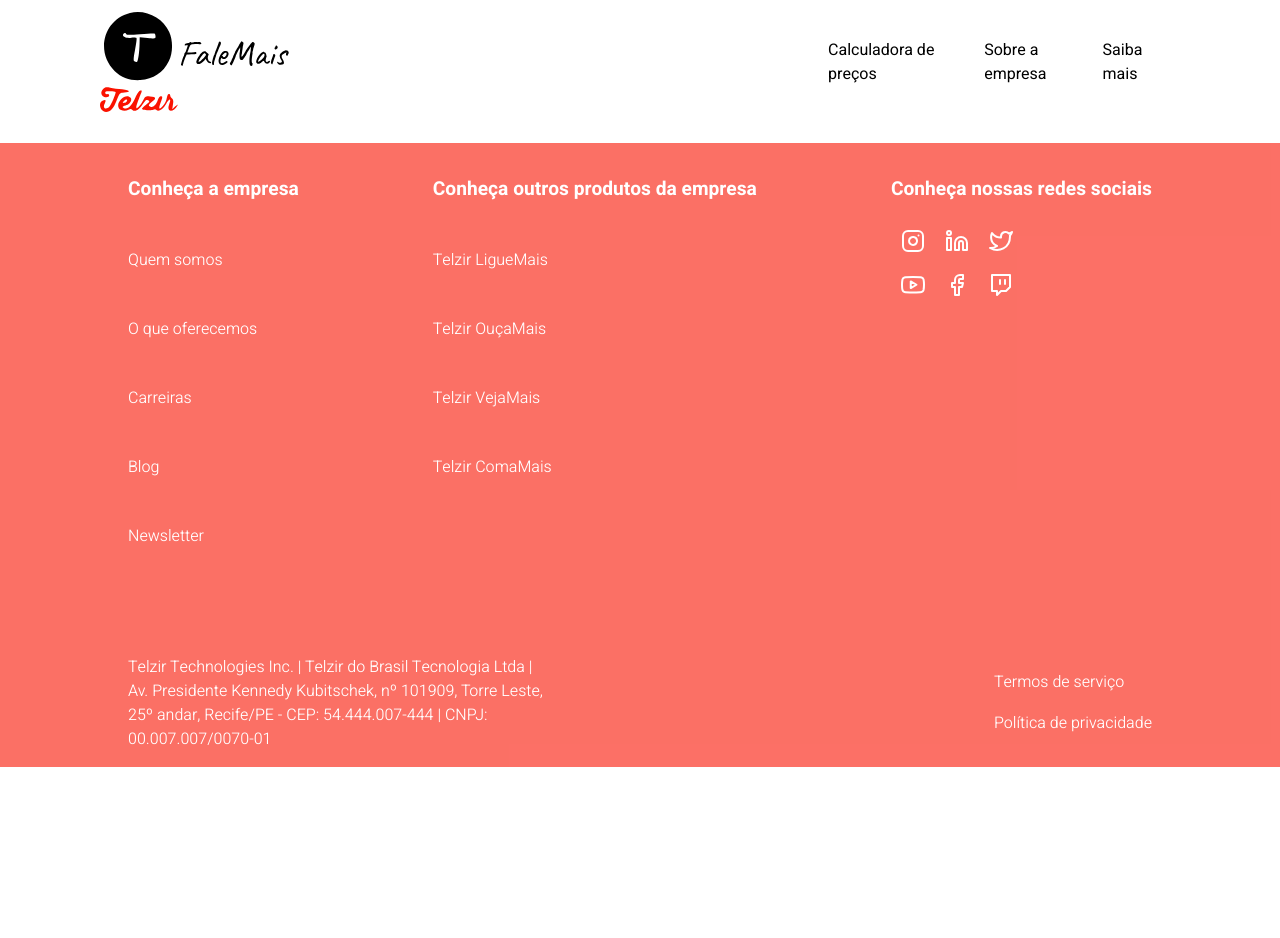
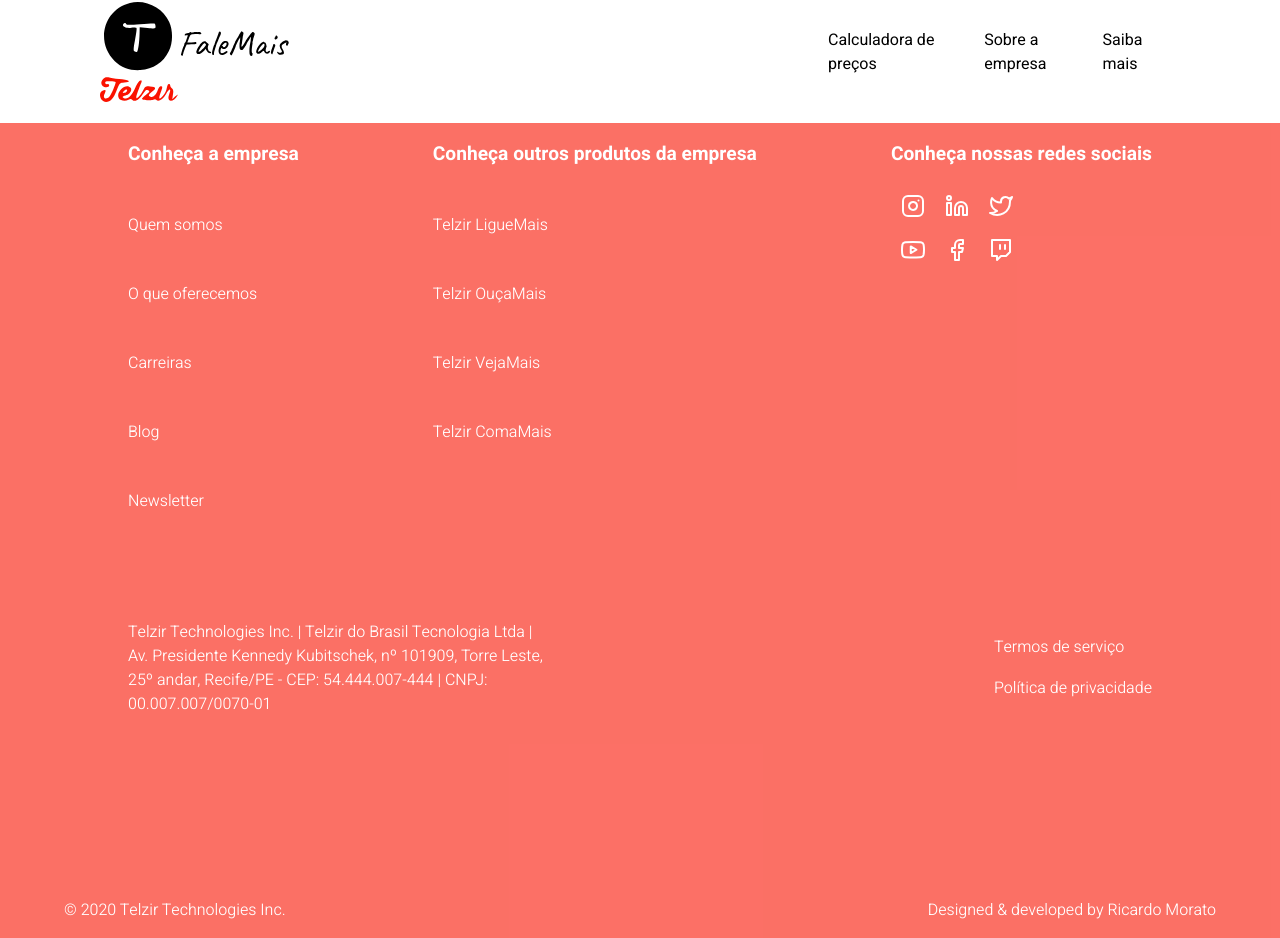
Before and after one commit to RicardoMorato/Telzir-FaleMais, a React (Create React App) app: page / in a window 1280 px wide. Shown: the part 19-957 px from the top of the page. Before the commit the page ends 800 px from the top, so only its background shows below. Built offline with nearby package versions, Linux system fonts and the light colour scheme; the HTML template or start-up script is replaced by a standard one.

Commit message:
main(Footer): Footer ready for Full HD screens.

```diff
--- a/src/Components/Footer/Footer.style.tsx
+++ b/src/Components/Footer/Footer.style.tsx
@@ -29,7 +29,7 @@
   display: flex;
   justify-content: space-between;
   align-items: flex-start;
-  margin-top: 50px;
+  margin-top: 15px;
 `;
 
 export const CompanyInfo = styled.div`
@@ -73,3 +73,11 @@
     margin: 0;
   }
 `;
+
+export const LastInfo = styled.div`
+  width: 90%;
+  display: flex;
+  justify-content: space-between;
+  align-items: center;
+  margin-top: 150px;
+`;
--- a/src/Components/Footer/Footer.tsx
+++ b/src/Components/Footer/Footer.tsx
@@ -16,6 +16,7 @@
   SocialMediaContainer,
   MiscInfoContainer,
   PrivacyPoliticsContainer,
+  LastInfo,
 } from "./Footer.style";
 
 export default function Footer() {
@@ -64,6 +65,11 @@
           <p>Política de privacidade</p>
         </PrivacyPoliticsContainer>
       </MiscInfoContainer>
+
+      <LastInfo>
+        <p>© 2020 Telzir Technologies Inc.</p>
+        <p>Designed &amp; developed by Ricardo Morato</p>
+      </LastInfo>
     </FooterContainer>
   );
 }
--- a/src/Components/Navbar/Navbar.style.tsx
+++ b/src/Components/Navbar/Navbar.style.tsx
@@ -12,7 +12,7 @@
   top: 0;
   z-index: 2;
   background-color: ${Colors.white.color};
-  padding: 25px 0;
+  padding: 15px 0;
 
   img {
     margin-left: 100px;
```
